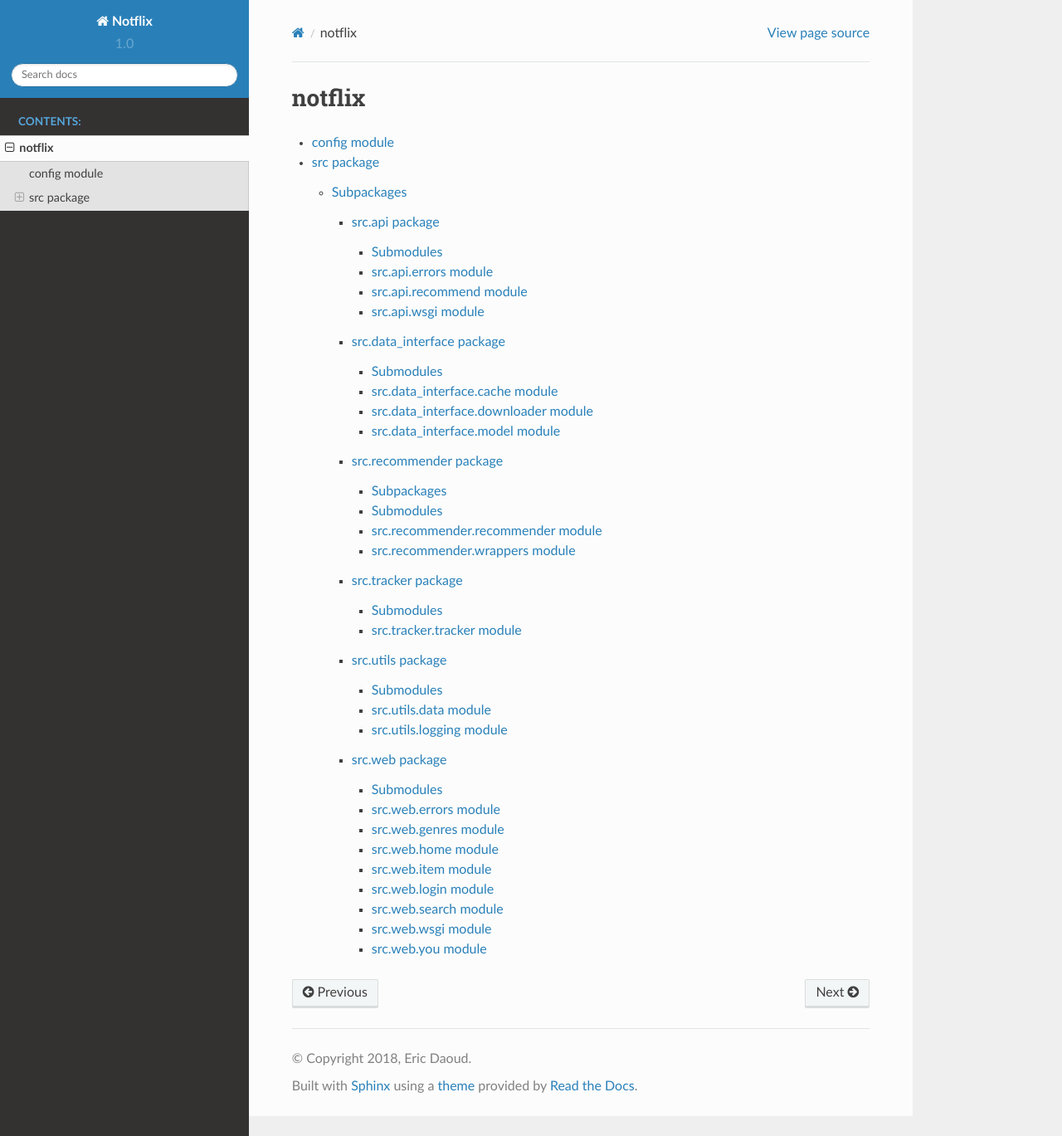
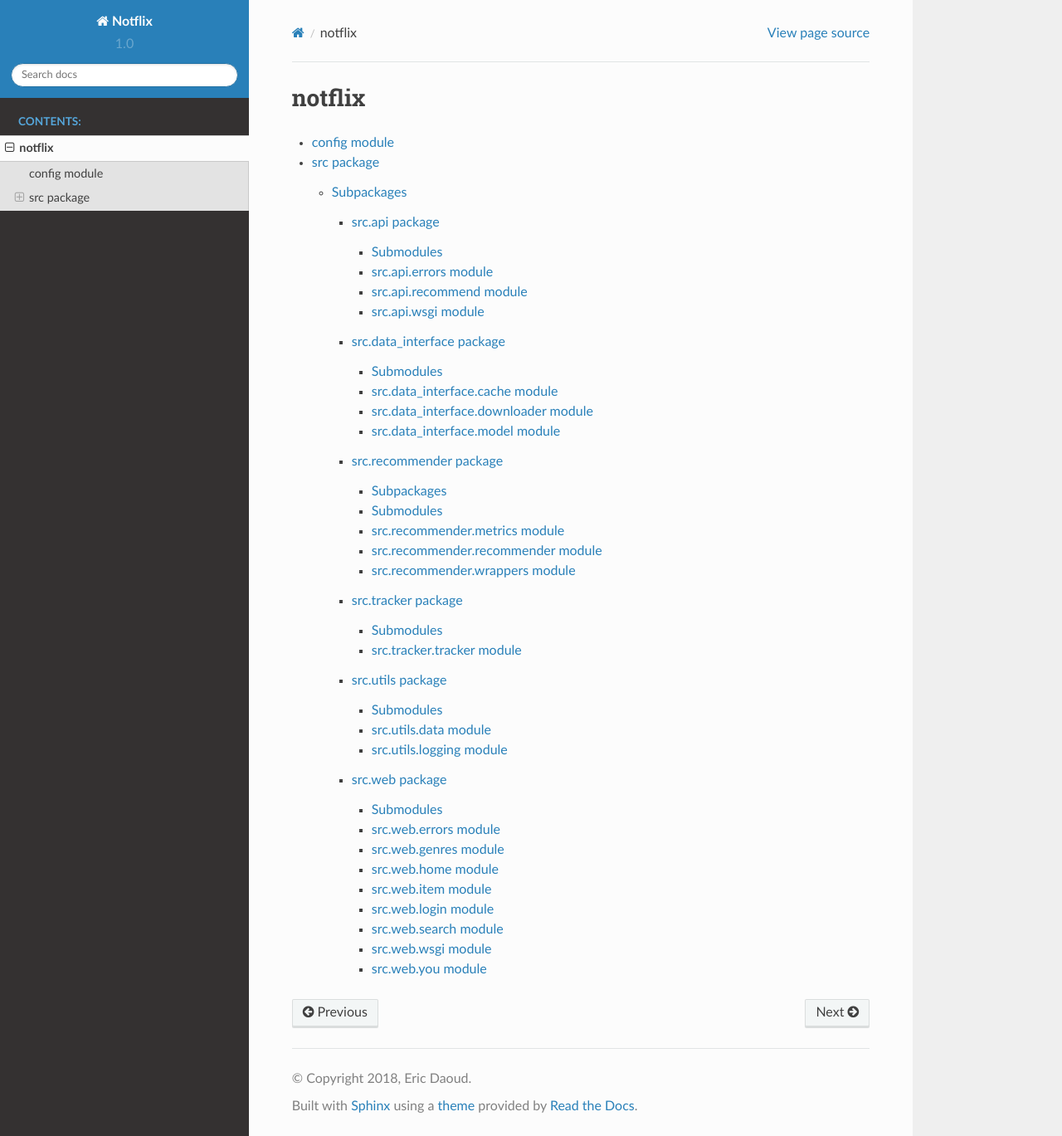
Before and after one commit to ericdaat/notflix, a Sphinx documentation site: the page built from docs/source/modules.rst, in a window 1280 px wide and 1369 px high. Shown: the whole window at 83% size. Built offline with Sphinx 7.4.7 and the Read the Docs theme 2.0.0, drawn with Linux system fonts in a browser that asks for light colours.

Commit message:
Edit docs

```diff
--- a/docs/source/src.recommender.rst
+++ b/docs/source/src.recommender.rst
@@ -16,6 +16,14 @@
 Submodules
 ----------
 
+src.recommender.metrics module
+------------------------------
+
+.. automodule:: src.recommender.metrics
+    :members:
+    :undoc-members:
+    :show-inheritance:
+
 src.recommender.recommender module
 ----------------------------------
 
```
Also changed, not shown: 1 other file.
